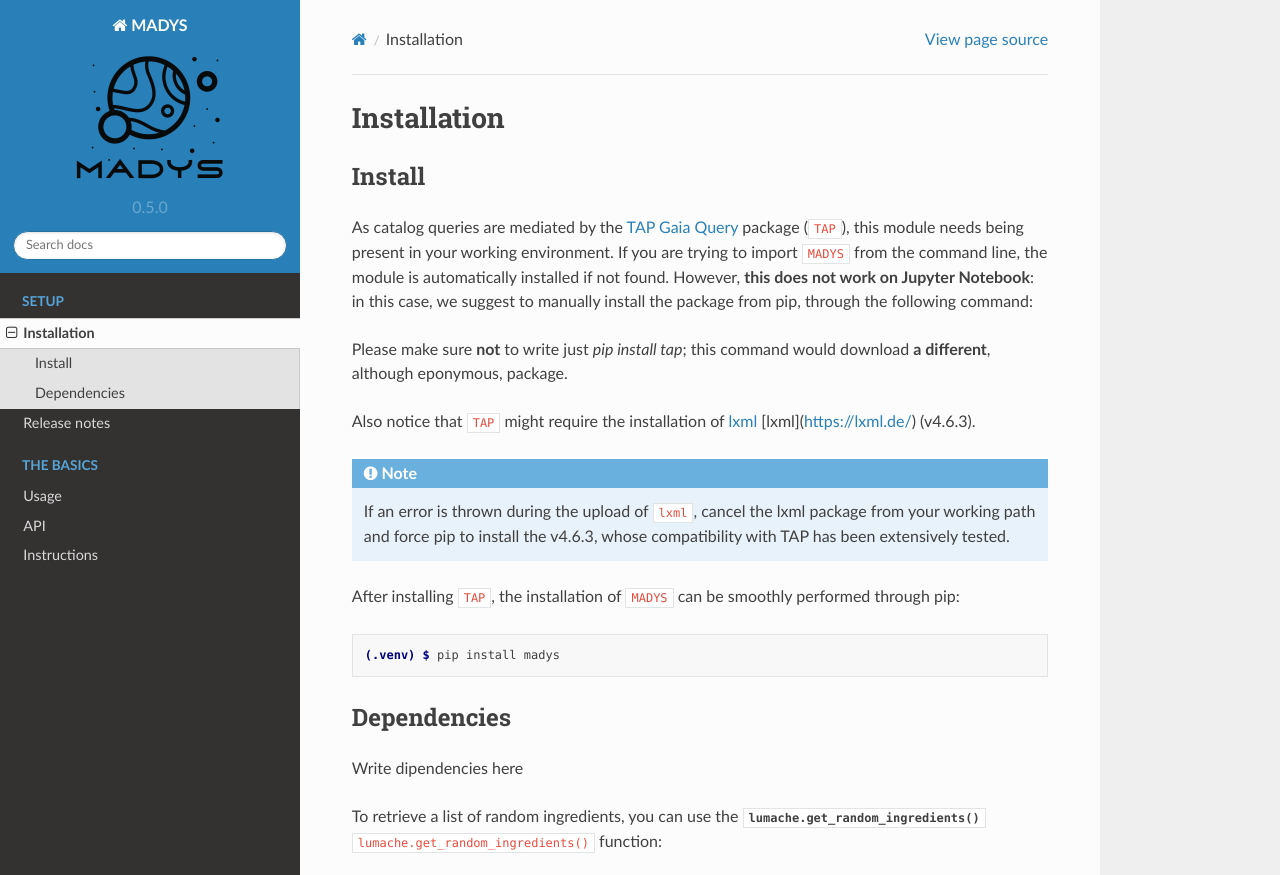
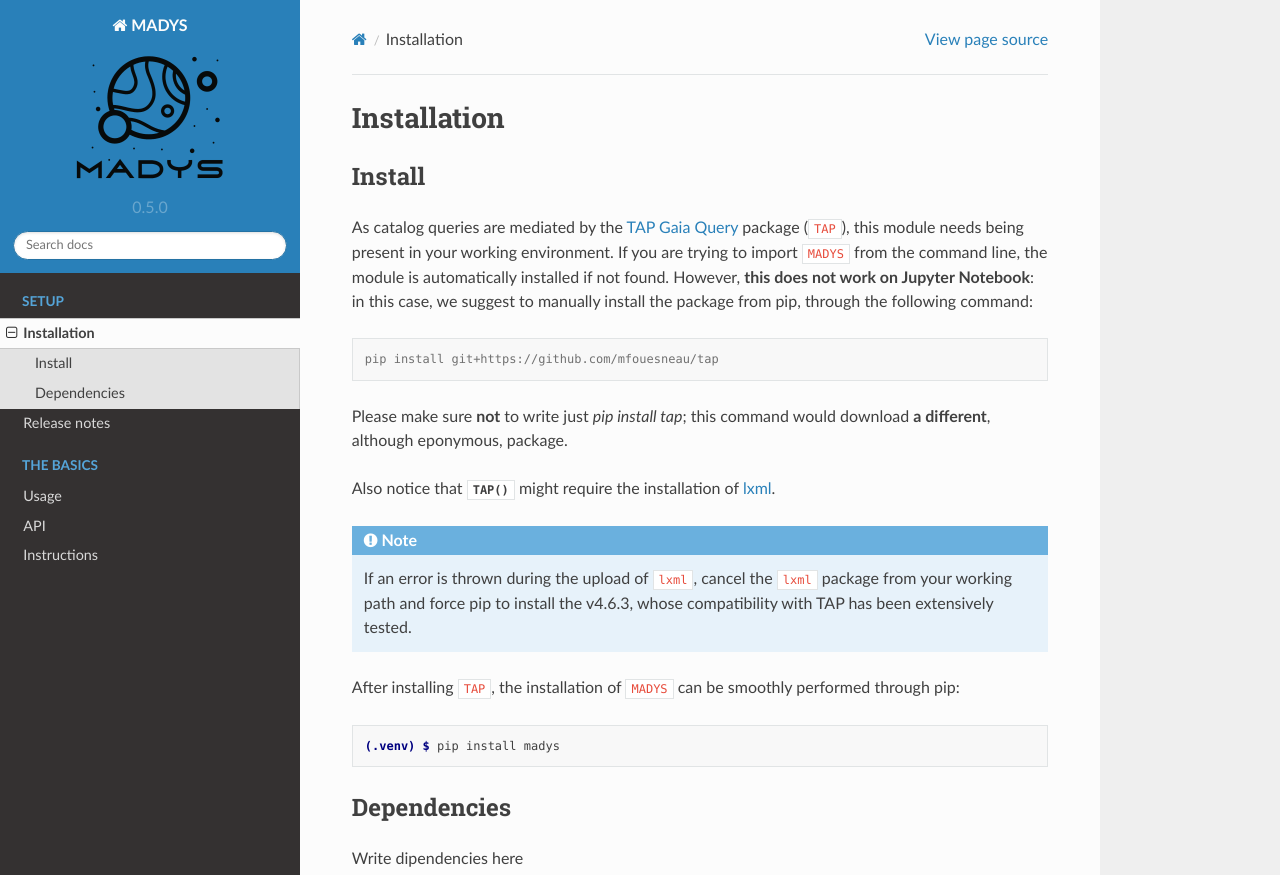
Before and after one commit to vsquicciarini/madys, a Sphinx documentation site: the page built from docs/source/installation.rst, in a window 1280 px wide and 900 px high, cut to the strip 0-875 px from the top of the window. Built offline with Sphinx 7.4.7 and the Read the Docs theme 2.0.0, drawn with Linux system fonts in a browser that asks for light colours.

Commit message:
Update installation.rst

```diff
--- a/docs/source/installation.rst
+++ b/docs/source/installation.rst
@@ -9,15 +9,16 @@ Install
 As catalog queries are mediated by the `TAP Gaia Query <https://github.com/mfouesneau/tap>`_ package (``TAP``), this module needs being present in your working environment. If you are trying to import ``MADYS`` from the command line, the module is automatically installed if not found. However, **this does not work on Jupyter Notebook**: in this case, we suggest to manually install the package from pip, through the following command:
 
 .. code-block:: console
+
    pip install git+https://github.com/mfouesneau/tap
 
 Please make sure **not** to write just `pip install tap`; this command would download **a different**, although eponymous, package.
 
-Also notice that ``TAP`` might require the installation of `lxml <https://lxml.de/>`_ [lxml](https://lxml.de/) (v4.6.3).
+Also notice that :py:func:`TAP` might require the installation of `lxml <https://lxml.de/>`_.
 
 .. note::
 
-   If an error is thrown during the upload of ``lxml``, cancel the lxml package from your working path and force pip to install the v4.6.3, whose compatibility with TAP has been extensively tested.
+   If an error is thrown during the upload of ``lxml``, cancel the ``lxml`` package from your working path and force pip to install the v4.6.3, whose compatibility with TAP has been extensively tested.
 
 After installing ``TAP``, the installation of ``MADYS`` can be smoothly performed through pip:
 
```
